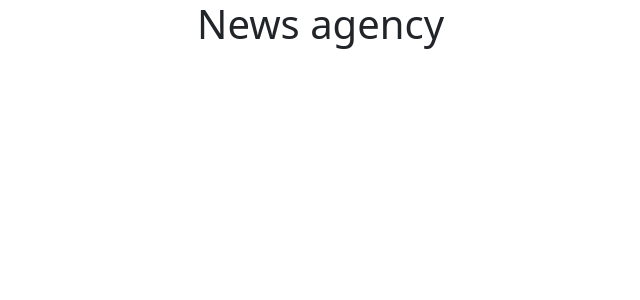
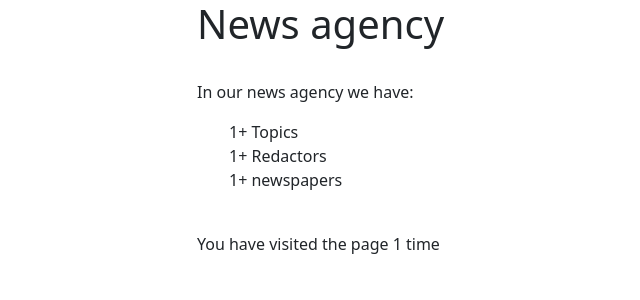
Before and after one commit to T-Vlad-96/agency-inform, a Django app: page / in a window 1280 px wide. Shown: the top 300 px of the page, without its empty margins (135-775 px from the left). Run offline with Django 4.2, Linux system fonts and the light colour scheme; tables that the repository leaves empty hold one stand-in row (values such as "Sample post").

Commit message:
Num of topics, redactors, newspapers and visits counter added to 'index.html'

```diff
--- a/templates/tracker/index.html
+++ b/templates/tracker/index.html
@@ -2,5 +2,14 @@
 
 
 {% block content %}
-<h1>News agency <strong></strong></h1>
+  <h1>News agency <strong></strong></h1>
+  <br>
+  <p>In our news agency we have:</p>
+  <ul class="custom-class">
+  <li>{{ num_topics }}+ Topics</li>
+  <li>{{ num_redactors }}+ Redactors</li>
+  <li>{{ num_newspapers }}+ newspapers</li>
+  </ul>
+  <br>
+  <p>You have visited the page {{ num_visits }} time{{ num_visits|pluralize }}</p>
 {% endblock %}
```
